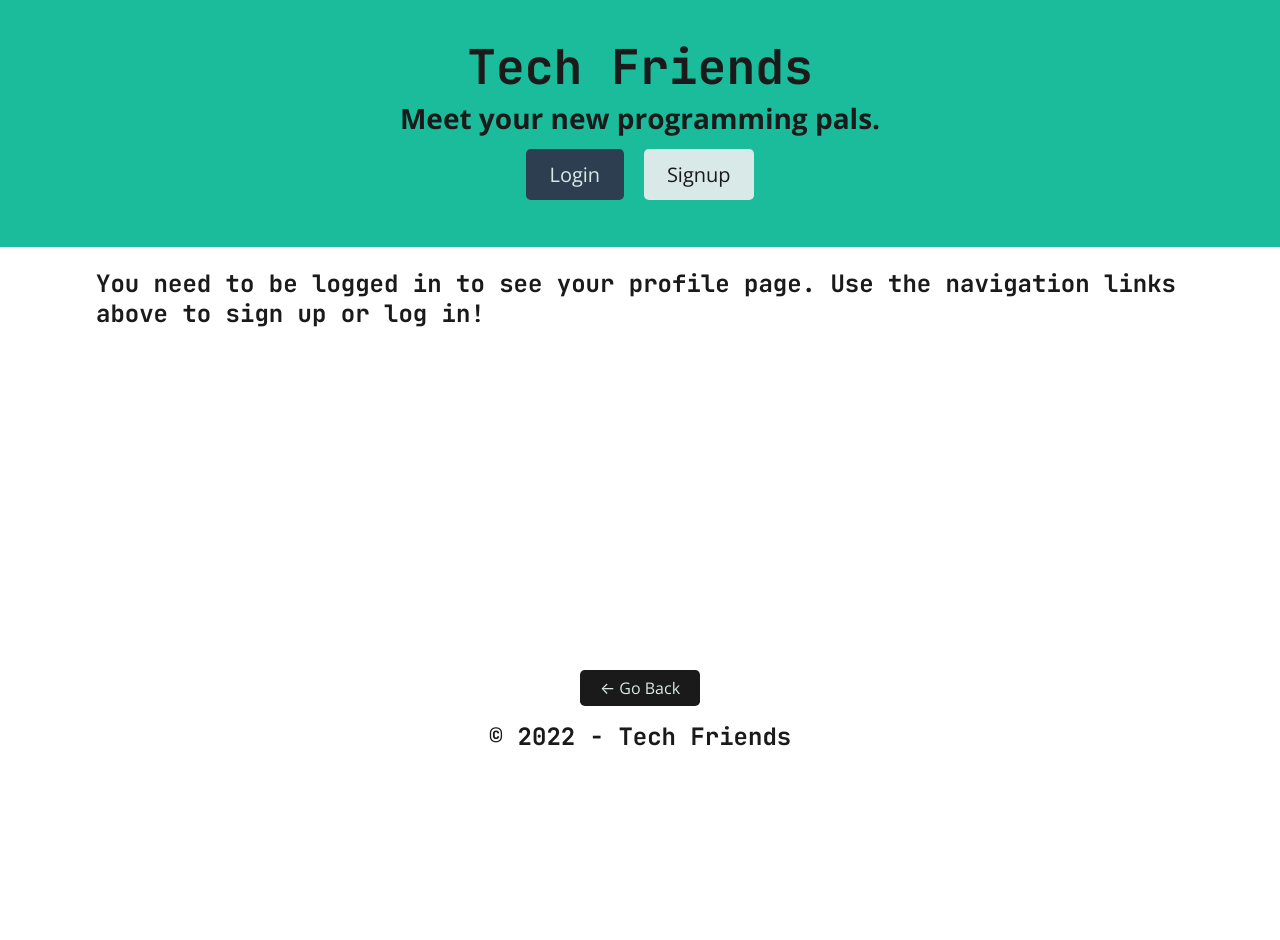
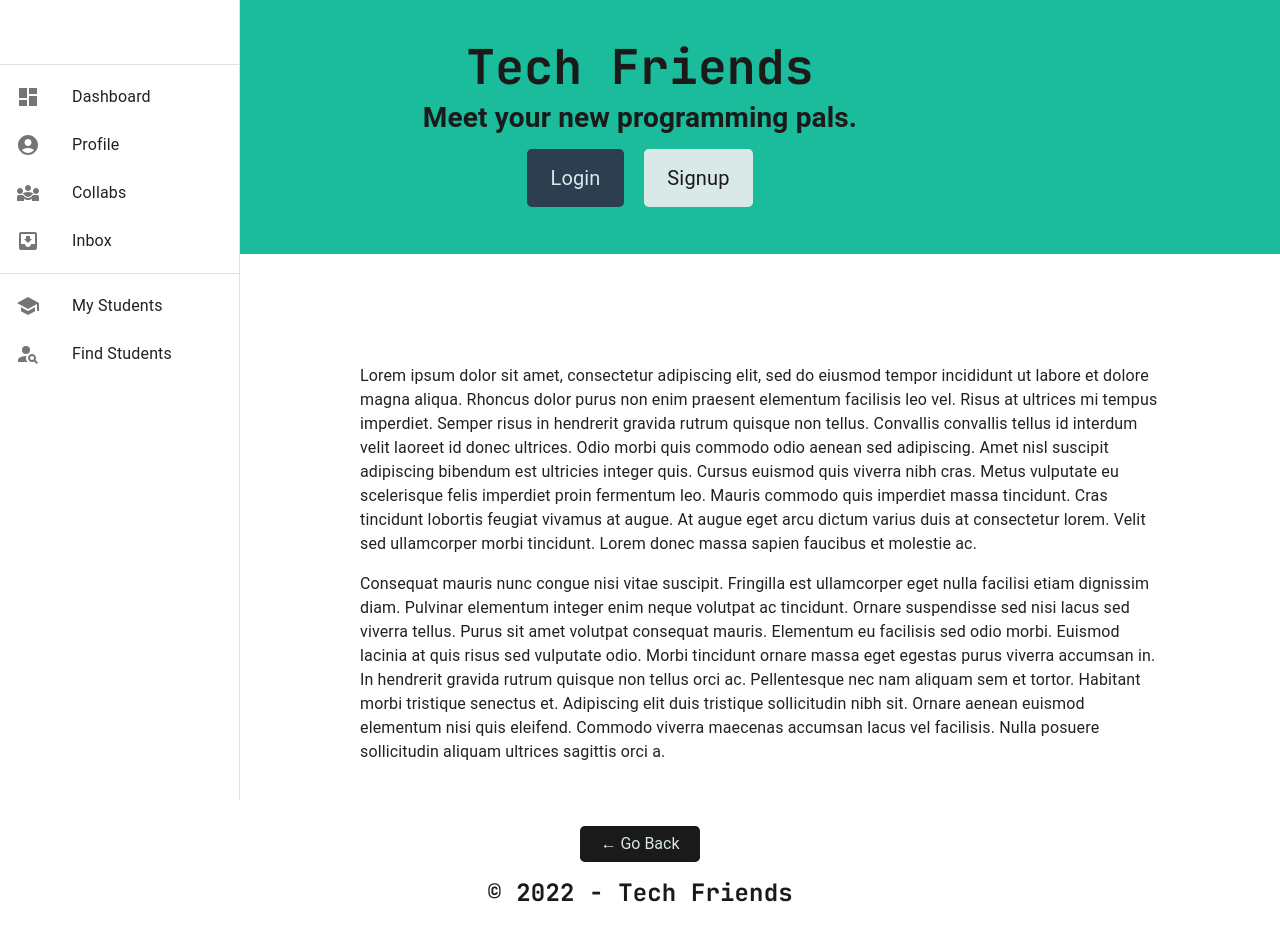
Before and after one commit to ddangeles/DevMe, a React (Create React App) app in the folder client/: page /me in a window 1280 px wide. Shown: the top 940 px of the page. Before the commit the page ends 800 px from the top, so only its background shows below. Built offline with nearby package versions, Linux system fonts and the light colour scheme; no server answers.

Commit message:
responsive drawer page

```diff
--- a/client/package.json
+++ b/client/package.json
@@ -7,6 +7,7 @@
     "@apollo/client": "^3.5.8",
     "@emotion/react": "^11.10.5",
     "@emotion/styled": "^11.10.5",
+    "@mui/icons-material": "^5.10.9",
     "@mui/material": "^5.10.12",
     "@testing-library/jest-dom": "^5.11.4",
     "@testing-library/react": "^11.1.0",
--- a/client/src/App.js
+++ b/client/src/App.js
@@ -14,6 +14,7 @@ import Signup from './pages/Signup';
 import Login from './pages/Login';
 import Header from './components/Header';
 import Footer from './components/Footer';
+import ResponsiveDrawer from './pages/ResponsiveDrawer';
 
 const httpLink = createHttpLink({
   uri: '/graphql',
@@ -58,11 +59,11 @@ function App() {
               />
               <Route
                 path="/me"
-                element={<Profile />}
+                element={<ResponsiveDrawer />}
               />
               <Route
                 path="/profiles/:profileId"
-                element={<Profile />}
+                element={<ResponsiveDrawer />}
               />
             </Routes>
           </div>
--- a/client/src/pages/Profile.js
+++ b/client/src/pages/Profile.js
@@ -9,6 +9,7 @@ import SkillForm from '../components/SkillForm';
 import { QUERY_SINGLE_PROFILE, QUERY_ME } from '../utils/queries';
 
 import Auth from '../utils/auth';
+
 
 const Profile = () => {
   const { profileId } = useParams();
--- /dev/null
+++ b/client/src/pages/ResponsiveDrawer.js
@@ -0,0 +1,217 @@
+// from material ui
+import React, { useState, useEffect } from 'react';
+import PropTypes from 'prop-types';
+import AppBar from '@mui/material/AppBar';
+import Box from '@mui/material/Box';
+import CssBaseline from '@mui/material/CssBaseline';
+import Divider from '@mui/material/Divider';
+import Drawer from '@mui/material/Drawer';
+import IconButton from '@mui/material/IconButton';
+import List from '@mui/material/List';
+import ListItem from '@mui/material/ListItem';
+import ListItemButton from '@mui/material/ListItemButton';
+import ListItemIcon from '@mui/material/ListItemIcon';
+import ListItemText from '@mui/material/ListItemText';
+import MailIcon from '@mui/icons-material/Mail';
+import MenuIcon from '@mui/icons-material/Menu';
+import Toolbar from '@mui/material/Toolbar';
+import Typography from '@mui/material/Typography';
+
+import ProfileList from '../components/ProfileList';
+import DashboardIcon from '@mui/icons-material/Dashboard';
+import AccountCircleIcon from '@mui/icons-material/AccountCircle';
+import InboxIcon from '@mui/icons-material/MoveToInbox';
+import Diversity3Icon from '@mui/icons-material/Diversity3';
+import PersonSearchIcon from '@mui/icons-material/PersonSearch';
+import SchoolIcon from '@mui/icons-material/School';
+
+
+
+
+const drawerWidth = 240;
+
+function ResponsiveDrawer(props) {
+  const { window } = props;
+  const [mobileOpen, setMobileOpen] = React.useState(false);
+
+  const handleDrawerToggle = () => {
+    setMobileOpen(!mobileOpen);
+  };
+
+const [sections] = useState([
+    { name: "Dashboard", icon: <DashboardIcon/>},
+    { name: "Profile", icon: <AccountCircleIcon/> },
+    { name: "Collabs", icon: <Diversity3Icon/> },
+    { name: "Inbox", icon: <InboxIcon/> }
+])
+
+const [sections2] = useState([
+  { name: "My Students", icon: <SchoolIcon/> },
+  { name: "Find Students", icon: <PersonSearchIcon/> }
+])
+
+const [currentSection, setCurrentSection] = useState(sections[0])
+
+// const renderPage = () => {
+//   if (currentSection.name === "Dashboard") {
+//       return <About />
+//   } else if (currentSection.name === "Profile") {
+//       return <Portfolio />
+//   } else if (currentSection.name === "Collabs") {
+//       return <Contact />
+//   } else if (currentSection.name === "Inbox") {
+//       return <Resume />
+//   } else {
+//       return <About />
+//   }
+// }
+
+
+
+  useEffect(() => {
+    document.title = currentSection.name
+  }, [currentSection])
+
+  const drawer = (
+    <div>
+      <Toolbar />
+      <Divider />
+      <List>
+
+        {sections.map((section) =>  (
+          <ListItem key={section} disablePadding>
+            <ListItemButton>
+              <ListItemIcon>
+              {section.icon}
+              </ListItemIcon>
+              <ListItemText className={currentSection.name === section.name && "active"} key={section.name}><span onClick={() => setCurrentSection(section) }> {section.name} </span>
+              </ListItemText>
+            </ListItemButton>
+          </ListItem>
+
+                )
+                )}
+
+      </List>
+      <Divider />
+      <List>
+      {sections2.map((section) =>  (
+          <ListItem key={section} disablePadding>
+            <ListItemButton>
+              <ListItemIcon>
+              {section.icon}
+              </ListItemIcon>
+              <ListItemText className={currentSection.name === section.name && "active"} key={section.name}><span onClick={() => setCurrentSection(section) }> {section.name} </span>
+              </ListItemText>
+            </ListItemButton>
+          </ListItem>
+
+                )
+                )}
+      </List>
+    </div>
+  );
+
+  const container = window !== undefined ? () => window().document.body : undefined;
+
+  return (
+    <Box sx={{ display: 'flex' }}>
+      <CssBaseline />
+      <AppBar
+        position="fixed"
+        sx={{
+          width: { sm: `calc(100% - ${drawerWidth}px)` },
+          ml: { sm: `${drawerWidth}px` },
+        }}
+      >
+        {/* <Toolbar>
+          <IconButton
+            color="inherit"
+            aria-label="open drawer"
+            edge="start"
+            onClick={handleDrawerToggle}
+            sx={{ mr: 2, display: { sm: 'none' } }}
+          >
+            <MenuIcon />
+          </IconButton>
+
+        </Toolbar> */}
+      </AppBar>
+      <Box
+        component="nav"
+        sx={{ width: { sm: drawerWidth }, flexShrink: { sm: 0 } }}
+        aria-label="mailbox folders"
+      >
+        {/* The implementation can be swapped with js to avoid SEO duplication of links. */}
+        <Drawer
+          container={container}
+          variant="temporary"
+          open={mobileOpen}
+          onClose={handleDrawerToggle}
+          ModalProps={{
+            keepMounted: true, // Better open performance on mobile.
+          }}
+          sx={{
+            display: { xs: 'block', sm: 'none' },
+            '& .MuiDrawer-paper': { boxSizing: 'border-box', width: drawerWidth },
+          }}
+        >
+          {drawer}
+        </Drawer>
+        <Drawer
+          variant="permanent"
+          sx={{
+            display: { xs: 'none', sm: 'block' },
+            '& .MuiDrawer-paper': { boxSizing: 'border-box', width: drawerWidth },
+          }}
+          open
+        >
+          {drawer}
+        </Drawer>
+      </Box>
+      <Box
+        component="main"
+        sx={{ flexGrow: 1, p: 3, width: { sm: `calc(100% - ${drawerWidth}px)` } }}
+      >
+        <Toolbar />
+        <Typography paragraph>
+          Lorem ipsum dolor sit amet, consectetur adipiscing elit, sed do eiusmod
+          tempor incididunt ut labore et dolore magna aliqua. Rhoncus dolor purus non
+          enim praesent elementum facilisis leo vel. Risus at ultrices mi tempus
+          imperdiet. Semper risus in hendrerit gravida rutrum quisque non tellus.
+          Convallis convallis tellus id interdum velit laoreet id donec ultrices.
+          Odio morbi quis commodo odio aenean sed adipiscing. Amet nisl suscipit
+          adipiscing bibendum est ultricies integer quis. Cursus euismod quis viverra
+          nibh cras. Metus vulputate eu scelerisque felis imperdiet proin fermentum
+          leo. Mauris commodo quis imperdiet massa tincidunt. Cras tincidunt lobortis
+          feugiat vivamus at augue. At augue eget arcu dictum varius duis at
+          consectetur lorem. Velit sed ullamcorper morbi tincidunt. Lorem donec massa
+          sapien faucibus et molestie ac.
+        </Typography>
+        <Typography paragraph>
+          Consequat mauris nunc congue nisi vitae suscipit. Fringilla est ullamcorper
+          eget nulla facilisi etiam dignissim diam. Pulvinar elementum integer enim
+          neque volutpat ac tincidunt. Ornare suspendisse sed nisi lacus sed viverra
+          tellus. Purus sit amet volutpat consequat mauris. Elementum eu facilisis
+          sed odio morbi. Euismod lacinia at quis risus sed vulputate odio. Morbi
+          tincidunt ornare massa eget egestas purus viverra accumsan in. In hendrerit
+          gravida rutrum quisque non tellus orci ac. Pellentesque nec nam aliquam sem
+          et tortor. Habitant morbi tristique senectus et. Adipiscing elit duis
+          tristique sollicitudin nibh sit. Ornare aenean euismod elementum nisi quis
+          eleifend. Commodo viverra maecenas accumsan lacus vel facilisis. Nulla
+          posuere sollicitudin aliquam ultrices sagittis orci a.
+        </Typography>
+      </Box>
+    </Box>
+  );
+}
+
+ResponsiveDrawer.propTypes = {
+  /**
+   * Injected by the documentation to work in an iframe.
+   * You won't need it on your project.
+   */
+  window: PropTypes.func,
+};
+
+export default ResponsiveDrawer;
```
Also changed, not shown: 2 other files (tests, documents, lock files or other folders).
